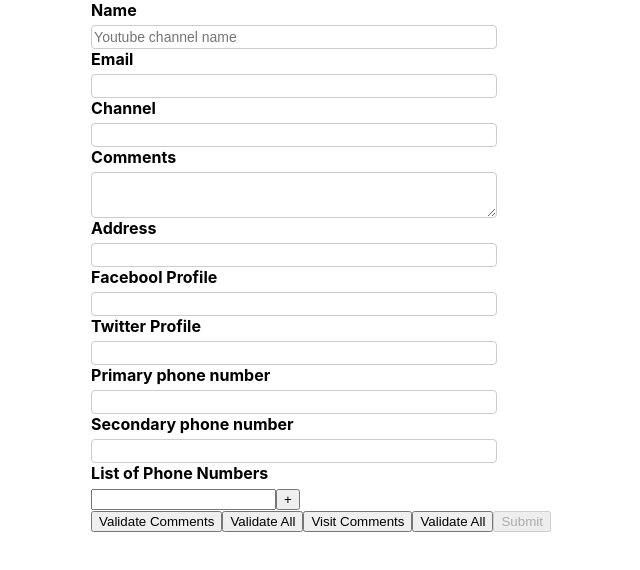
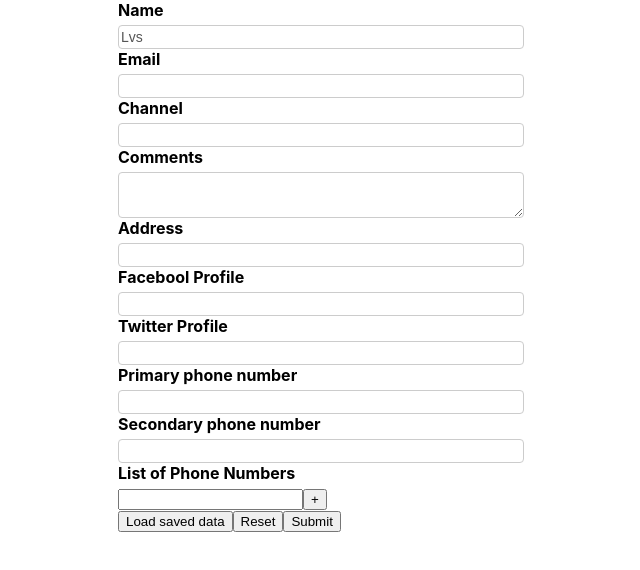
Before and after one commit to choudharylakshyaveer/formik-tutorials, a React (Create React App) app: page / in a window 1280 px wide. Shown: the top 570 px of the page, without its empty margins (319-959 px from the left). Built offline with nearby package versions, Linux system fonts and the light colour scheme.

Commit message:
data loading in form

```diff
--- a/src/components/YoutubeForm.jsx
+++ b/src/components/YoutubeForm.jsx
@@ -1,11 +1,12 @@
-import React from "react";
+import {React, useState} from "react";
 import { Formik, Form, Field, ErrorMessage, FieldArray, FastField } from "formik";
 import * as Yup from 'yup';
 import TextError from "./TextError";
 
 function YoutubeForm(props) {
+  const [formValues, setFormValues] = useState(null);
   const initialValues = {
-    name: "",
+    name: "Lvs",
     email: "",
     channel: "",
     comments: "",
@@ -18,11 +19,26 @@ function YoutubeForm(props) {
     phNumbers: ['']
   };
 
+  const savedValues = {
+    name: "Lakshyaveer Singh",
+    email: "choudharylakshyaveer@gmail.com",
+    channel: "Reactjs Developers",
+    comments: "Welcome to react js world",
+    address: "New Delhi",
+    social: {
+      facebook: '',
+      twitter: ''
+    },
+    phoneNumbers: ['', ''],
+    phNumbers: ['']
+  };
+
+
   const onSubmit = (values, onSubmitProps) => {
     console.log("Form values: " + JSON.stringify(values));
     console.log("Submit props: " + JSON.stringify(onSubmitProps));
     onSubmitProps.setSubmitting(false); //will enable the submit button after clicking
-
+    onSubmitProps.resetForm();
   };
 
   const validate = (values) => {
@@ -72,12 +88,13 @@ function YoutubeForm(props) {
 
   return (
     <Formik
-      initialValues={initialValues}
+      initialValues={initialValues || formValues}
       validationSchema={validationSchema}
       onSubmit={onSubmit}
       //validateOnChange={false} //this will instruct the formik to not run validation on every change
       //validateOnBlur={false} //onBlur will not run validation
-      validateOnMount
+      //validateOnMount
+      enableReinitialize //it decides whether form can change initial values after the form has been initialized once
     >
       {
         formik => {
@@ -198,14 +215,16 @@ function YoutubeForm(props) {
                   }
                 </FieldArray>
               </div>
-
+              {/*
               <button type='button' onClick={() => formik.validateField('comments')}>Validate Comments</button>
               <button type='button' onClick={() => formik.validateForm()} >Validate All</button>
 
               <button type='button' onClick={() => formik.setFieldTouched('comments')}>Visit Comments</button>
               <button type='button' onClick={() => formik.setTouched({name: true, email: true, channel: true, comments: true})} >Validate All</button>
+                */}
 
-
+              <button type="button" onClick={() => formik.setValues(savedValues)}>Load saved data</button>
+              <button type="button" >Reset</button>
               <button type="submit" value="Submit" disabled={!formik.isValid || formik.isSubmitting}>Submit</button> {/* can add !(formik.dirty && formik.isValid) to diable submit */}
             </div>
           </Form>
```
